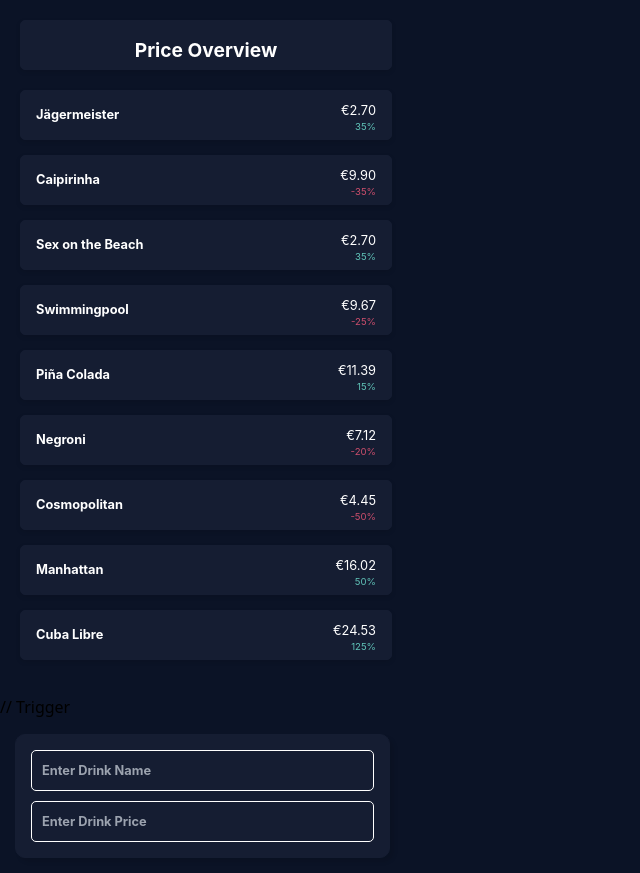
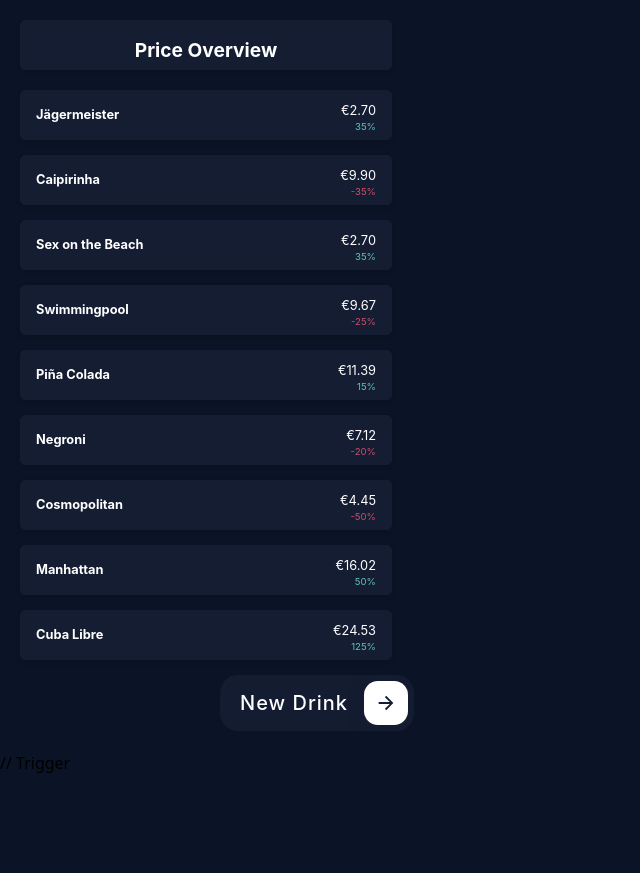
Before and after one commit to Boersen-Party/Boersenparty-FrontEnd, an Angular app in the folder Boersen-Party-FrontEnd/: page / in a window 1280 px wide. Shown: the whole page, without its empty margins (0-640 px from the left). After the commit the page ends 800 px from the top, so only its background shows below. Built offline with nearby package versions, Linux system fonts and the light colour scheme.

Commit message:
Price-Entry-Tab
A Button to get a PopUp was created (it doesn't work yet)

Co-Authored-By: Dominik <147036891+doeiit00@users.noreply.github.com>

```diff
--- a/Boersen-Party-FrontEnd/src/app/app.component.html
+++ b/Boersen-Party-FrontEnd/src/app/app.component.html
@@ -1,3 +1,4 @@
 <router-outlet />
 <app-price-overview/>
+<app-event-trigger-window/>
 <app-price-entry-tab/>
--- a/Boersen-Party-FrontEnd/src/app/app.component.ts
+++ b/Boersen-Party-FrontEnd/src/app/app.component.ts
@@ -2,8 +2,8 @@
 import { RouterOutlet } from '@angular/router';
 import { PriceOverviewComponent } from './price-overview/price-overview.component'
 import { CommonModule } from '@angular/common';
+import {EventTriggerWindowComponent} from './event-trigger-window/event-trigger-window.component';
 import {PriceEntryTabComponent} from './price-entry-tab/price-entry-tab.component';
-import {EventTriggerWindowComponent} from './event-trigger-window/event-trigger-window.component';
 
 @Component({
   selector: 'app-root',
@@ -14,10 +14,15 @@
       <!-- Price Overview Component -->
       <app-price-overview></app-price-overview>
     </section>
-    // <app-event-trigger-window></app-event-trigger-window>
+
     <section>
       <app-price-entry-tab></app-price-entry-tab>
     </section>
+
+    <section>
+      // <app-event-trigger-window></app-event-trigger-window>
+    </section>
+
   `,
   styleUrls: ['./app.component.css']
 })
--- a/Boersen-Party-FrontEnd/src/app/price-entry-tab/price-entry-tab.component.css
+++ b/Boersen-Party-FrontEnd/src/app/price-entry-tab/price-entry-tab.component.css
@@ -1,28 +1,58 @@
-.entryDrink{
-  display: flex;
-  flex-direction: column;
-  border: 1px solid #151D32; /* Border for the box */
-  box-shadow: 4px 4px 4px rgba(0, 0, 0, 0.1); /* Optional shadow */
-  max-width: 400vw;
-  max-height: 50vw;
-  width: 30%;
-  border-radius: 10px; /* Rounded corners */
-  padding: 0.9375rem; /* Inner padding */
-  background-color: #151D32; /* Background color */
-  gap: 10px;
+.button{
+  padding:  1.25rem;
+  margin-top: -2.5em;
 }
 
-.entry-box{
-  padding: 0.9375rem;
+.cssbuttons-io-button {
+  background: #151D32;
+  color: white;
+  font-family: "Inter", sans-serif;;
+  padding: 1.25rem;
+  font-size: 20px;
+  font-weight: 500;
+  border-radius: 0.9em;
+  border: none;
+  letter-spacing: 0.05em;
+  display: flex;
+  align-items: center;
+  box-shadow: inset 0 0 1.6em -0.6em #151D32;
+  overflow: hidden;
+  position: relative;
+  height: 2.8em;
+  margin-left: 10em;
+  padding-right: 3.3em;
+  cursor: pointer;
 }
 
-input{
-  border: 1px solid white;
-  background-color: #151D32;
-  border-radius: 5px;
-  padding: 10px 10px;
-  font-size: 1vw; /* Scales with 5% of the viewport width */
-  font-weight: bold; /* Make the title bold */
-  color: white;
-  font-family: "Inter", sans-serif;
+.cssbuttons-io-button .icon {
+  background: white;
+  margin-left: 1em;
+  position: absolute;
+  display: flex;
+  align-items: center;
+  justify-content: center;
+  height: 2.2em;
+  width: 2.2em;
+  border-radius: 0.7em;
+  box-shadow: 0.1em 0.1em 0.6em 0.2em #151D32;
+  right: 0.3em;
+  transition: all 0.3s;
 }
+
+.cssbuttons-io-button:hover .icon {
+  width: calc(100% - 0.6em);
+}
+
+.cssbuttons-io-button .icon svg {
+  width: 1.1em;
+  transition: transform 0.3s;
+  color: #151D32;
+}
+
+.cssbuttons-io-button:hover .icon svg {
+  transform: translateX(0.1em);
+}
+
+.cssbuttons-io-button:active .icon {
+  transform: scale(0.95);
+}
--- a/Boersen-Party-FrontEnd/src/app/price-entry-tab/price-entry-tab.component.html
+++ b/Boersen-Party-FrontEnd/src/app/price-entry-tab/price-entry-tab.component.html
@@ -1,6 +1,8 @@
-<div class="entry-box">
-  <div class="entryDrink">
-    <input type="text" placeholder="Enter Drink Name" >
-    <input type="number" placeholder="Enter Drink Price" >
-  </div>
+<div class="button">
+  <button class="cssbuttons-io-button">
+    New Drink
+    <div class="icon">
+      <svg height="24" width="24" viewBox="0 0 24 24" xmlns="http://www.w3.org/2000/svg"><path d="M0 0h24v24H0z" fill="none"></path> <path d="M16.172 11l-5.364-5.364 1.414-1.414L20 12l-7.778 7.778-1.414-1.414L16.172 13H4v-2z" fill="currentColor"></path></svg>
+    </div>
+  </button>
 </div>
--- a/Boersen-Party-FrontEnd/src/app/price-entry-tab/price-entry-tab.component.ts
+++ b/Boersen-Party-FrontEnd/src/app/price-entry-tab/price-entry-tab.component.ts
@@ -1,7 +1,4 @@
 import { Component } from '@angular/core';
-import { FormBuilder } from '@angular/forms';
-
-import { PriceEntryService } from './price-entry.service';
 
 @Component({
   selector: 'app-price-entry-tab',
@@ -11,4 +8,5 @@
   styleUrl: './price-entry-tab.component.css'
 })
 export class PriceEntryTabComponent {
+
 }
--- a/Boersen-Party-FrontEnd/src/app/price-entry-tab/priceentrytab.ts
+++ /dev/null
@@ -1,5 +0,0 @@
-export interface PriceEntryTab {
-  id: number;
-  name: string;
-  price: number;
-}
```
Also changed, not shown: Boersen-Party-FrontEnd/src/app/price-entry-tab/price-entry.service.ts (deleted, +0 -9 lines), 1 other file (tests, documents, lock files or other folders).
